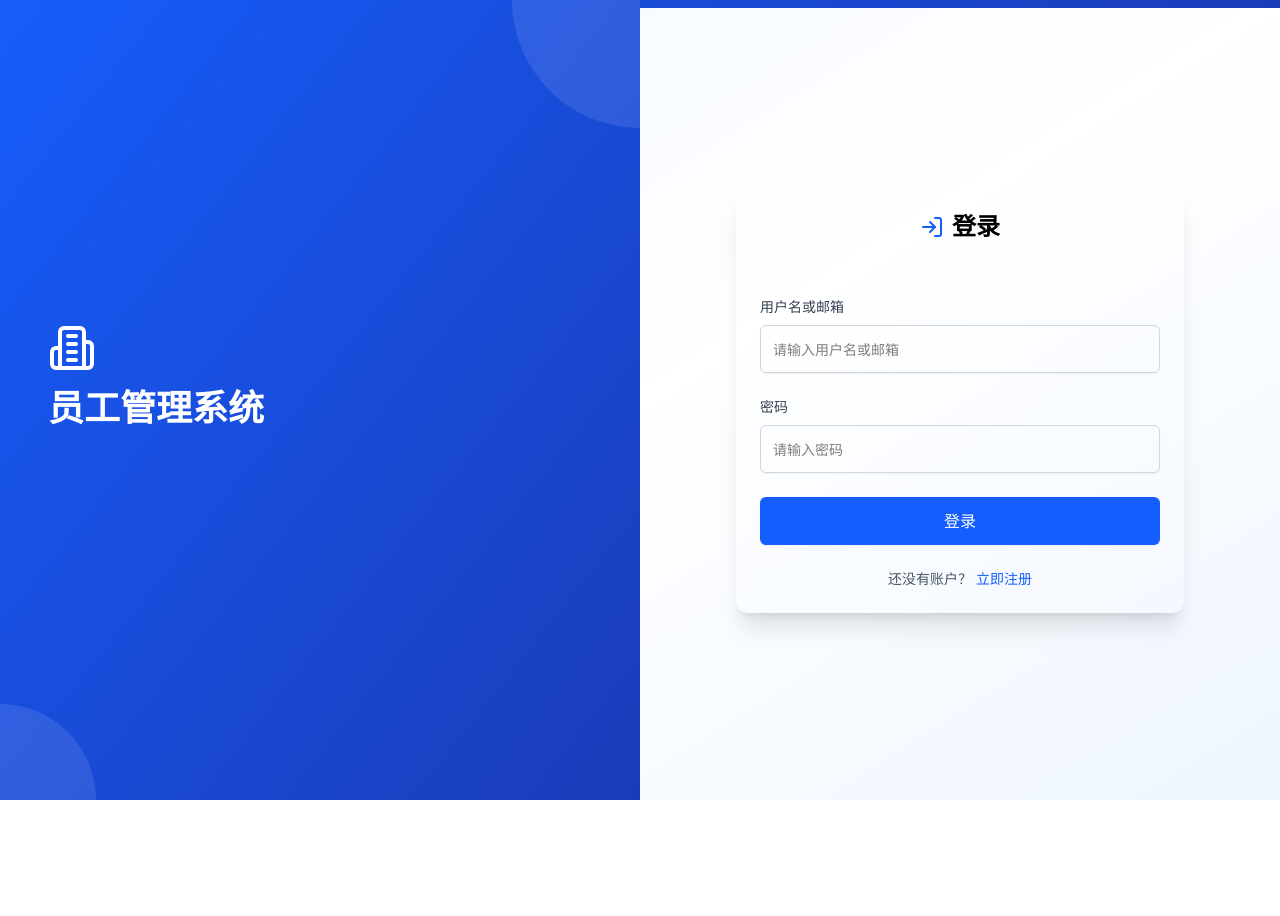
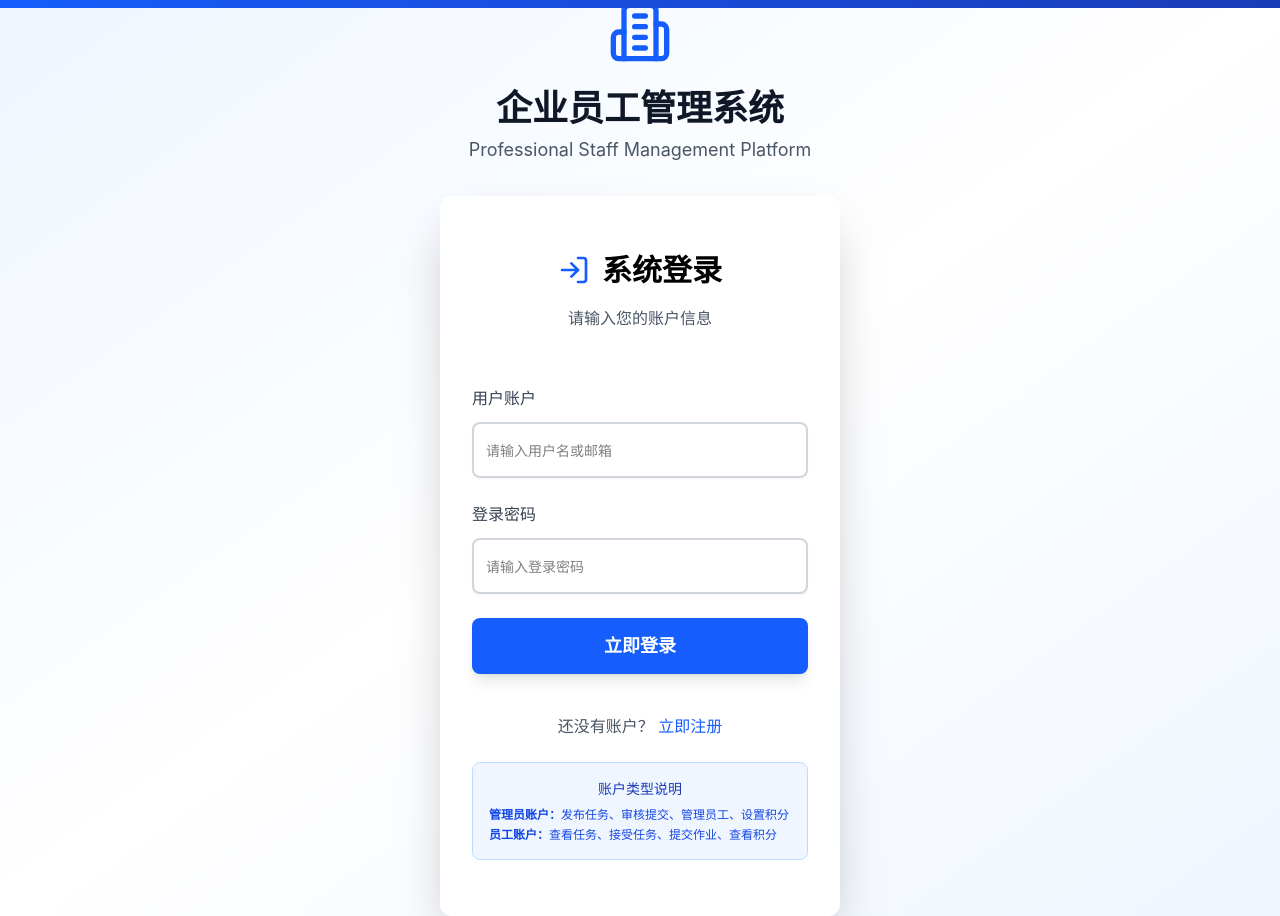
Before and after one commit to Jopt1onPane/Marbella-ai-v0.3, a React (Vite) app in the folder staff-management-frontend/: page /login in a window 1280 px wide. Before the commit the page ends 800 px from the top, so only its background shows below. Built offline with nearby package versions, Linux system fonts and the light colour scheme.

Commit message:
Optimize login UI - centered layout, larger fonts, clear user role distinction

```diff
--- a/staff-management-frontend/src/pages/Login.jsx
+++ b/staff-management-frontend/src/pages/Login.jsx
@@ -47,53 +47,41 @@ const Login = () => {
   };
 
   return (
-    <div className="min-h-screen bg-gradient-to-br from-blue-50 via-white to-blue-50">
+    <div className="min-h-screen flex items-center justify-center bg-gradient-to-br from-blue-50 via-white to-blue-50">
       {/* 顶部装饰 */}
       <div className="absolute top-0 left-0 w-full h-2 bg-gradient-to-r from-blue-600 to-blue-800"></div>
 
-      <div className="flex min-h-screen">
-        {/* 左侧信息面板 */}
-        <div className="hidden lg:flex lg:w-1/2 bg-gradient-to-br from-blue-600 to-blue-800 p-12 text-white relative overflow-hidden">
-          {/* 背景装饰 */}
-          <div className="absolute top-0 right-0 w-64 h-64 bg-white/10 rounded-full -translate-y-32 translate-x-32"></div>
-          <div className="absolute bottom-0 left-0 w-48 h-48 bg-white/10 rounded-full translate-y-24 -translate-x-24"></div>
-
-          <div className="relative z-10 flex flex-col justify-center max-w-md">
-            <div className="mb-8">
-              <Building2 className="h-12 w-12 mb-4" />
-              <h1 className="text-4xl font-bold mb-4">员工管理系统</h1>
-            </div>
-          </div>
+      {/* 居中的登录容器 */}
+      <div className="w-full max-w-md px-6">
+        {/* 系统标题 */}
+        <div className="text-center mb-8">
+          <Building2 className="mx-auto h-16 w-16 text-blue-600 mb-6" />
+          <h1 className="text-4xl font-bold text-gray-900 mb-2">企业员工管理系统</h1>
+          <p className="text-lg text-gray-600">Professional Staff Management Platform</p>
         </div>
 
-        {/* 右侧登录表单 */}
-        <div className="flex-1 flex items-center justify-center p-8">
-          <div className="w-full max-w-md space-y-8">
-            {/* 移动端标题 */}
-            <div className="text-center lg:hidden">
-              <Building2 className="mx-auto h-12 w-12 text-blue-600 mb-4" />
-              <h2 className="text-3xl font-bold text-gray-900">员工管理系统</h2>
-            </div>
-
-            <Card className="shadow-xl border-0">
-              <CardHeader className="space-y-1 pb-6">
-                <CardTitle className="text-2xl font-bold text-center flex items-center justify-center">
-                  <LogIn className="mr-2 h-6 w-6 text-blue-600" />
-                  登录
+        <Card className="shadow-2xl border-0 backdrop-blur-sm bg-white/95">
+          <CardHeader className="space-y-1 pb-8 pt-8">
+            <CardTitle className="text-3xl font-bold text-center flex items-center justify-center">
+              <LogIn className="mr-3 h-8 w-8 text-blue-600" />
+              系统登录
             </CardTitle>
+            <CardDescription className="text-center text-base text-gray-600 mt-2">
+              请输入您的账户信息
+            </CardDescription>
           </CardHeader>
 
-              <CardContent className="space-y-6">
+          <CardContent className="space-y-6 px-8 pb-8">
             <form onSubmit={handleSubmit} className="space-y-6">
               {error && (
                 <Alert variant="destructive" className="border-red-200 bg-red-50">
-                      <AlertDescription className="text-red-800">{error}</AlertDescription>
+                  <AlertDescription className="text-red-800 text-center">{error}</AlertDescription>
                 </Alert>
               )}
 
-                  <div className="space-y-2">
-                    <Label htmlFor="username" className="text-sm font-medium text-gray-700">
-                      用户名或邮箱
+              <div className="space-y-3">
+                <Label htmlFor="username" className="text-base font-medium text-gray-700">
+                  用户账户
                 </Label>
                 <Input
                   id="username"
@@ -103,13 +91,13 @@ const Login = () => {
                   value={formData.username}
                   onChange={handleChange}
                   placeholder="请输入用户名或邮箱"
-                      className="h-12 border-gray-300 focus:border-blue-500 focus:ring-blue-500"
+                  className="h-14 text-base border-2 border-gray-300 focus:border-blue-500 focus:ring-blue-500 rounded-lg"
                 />
               </div>
 
-                  <div className="space-y-2">
-                    <Label htmlFor="password" className="text-sm font-medium text-gray-700">
-                      密码
+              <div className="space-y-3">
+                <Label htmlFor="password" className="text-base font-medium text-gray-700">
+                  登录密码
                 </Label>
                 <Input
                   id="password"
@@ -118,44 +106,49 @@ const Login = () => {
                   required
                   value={formData.password}
                   onChange={handleChange}
-                      placeholder="请输入密码"
-                      className="h-12 border-gray-300 focus:border-blue-500 focus:ring-blue-500"
+                  placeholder="请输入登录密码"
+                  className="h-14 text-base border-2 border-gray-300 focus:border-blue-500 focus:ring-blue-500 rounded-lg"
                 />
               </div>
 
               <Button
                 type="submit"
-                    className="w-full h-12 bg-blue-600 hover:bg-blue-700 text-white font-medium text-base"
+                className="w-full h-14 bg-blue-600 hover:bg-blue-700 text-white font-semibold text-lg rounded-lg shadow-lg hover:shadow-xl transition-all"
                 disabled={loading}
               >
                 {loading ? (
                   <>
-                        <Loader2 className="mr-2 h-5 w-5 animate-spin" />
-                        登录中...
+                    <Loader2 className="mr-3 h-6 w-6 animate-spin" />
+                    正在登录...
                   </>
                 ) : (
-                      '登录'
+                  '立即登录'
                 )}
               </Button>
             </form>
 
-                <div className="text-center">
-                  <p className="text-sm text-gray-600">
+            <div className="text-center pt-4">
+              <p className="text-base text-gray-600">
                 还没有账户？{' '}
                 <Link
                   to="/register"
-                      className="font-medium text-blue-600 hover:text-blue-500 hover:underline"
+                  className="font-medium text-blue-600 hover:text-blue-500 hover:underline text-base"
                 >
                   立即注册
                 </Link>
               </p>
             </div>
 
-
+            {/* 用户类型说明 */}
+            <div className="mt-6 p-4 bg-blue-50 rounded-lg border border-blue-200">
+              <h3 className="text-sm font-medium text-blue-800 mb-2 text-center">账户类型说明</h3>
+              <div className="text-xs text-blue-700 space-y-1">
+                <p><strong>管理员账户：</strong>发布任务、审核提交、管理员工、设置积分</p>
+                <p><strong>员工账户：</strong>查看任务、接受任务、提交作业、查看积分</p>
+              </div>
+            </div>
           </CardContent>
         </Card>
-          </div>
-        </div>
       </div>
     </div>
   );
```
Lines whose indentation alone changed are shown as unchanged.
